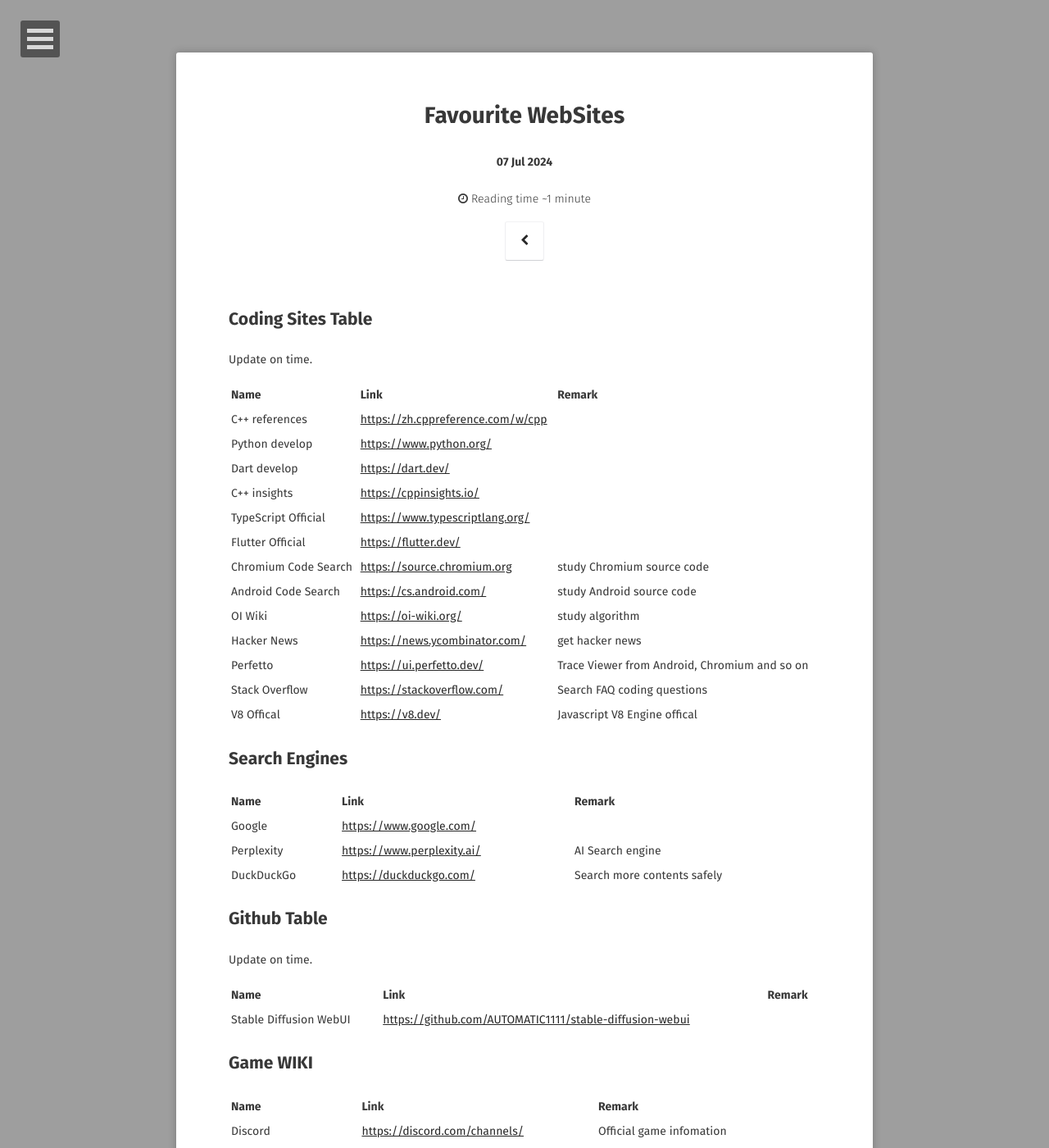
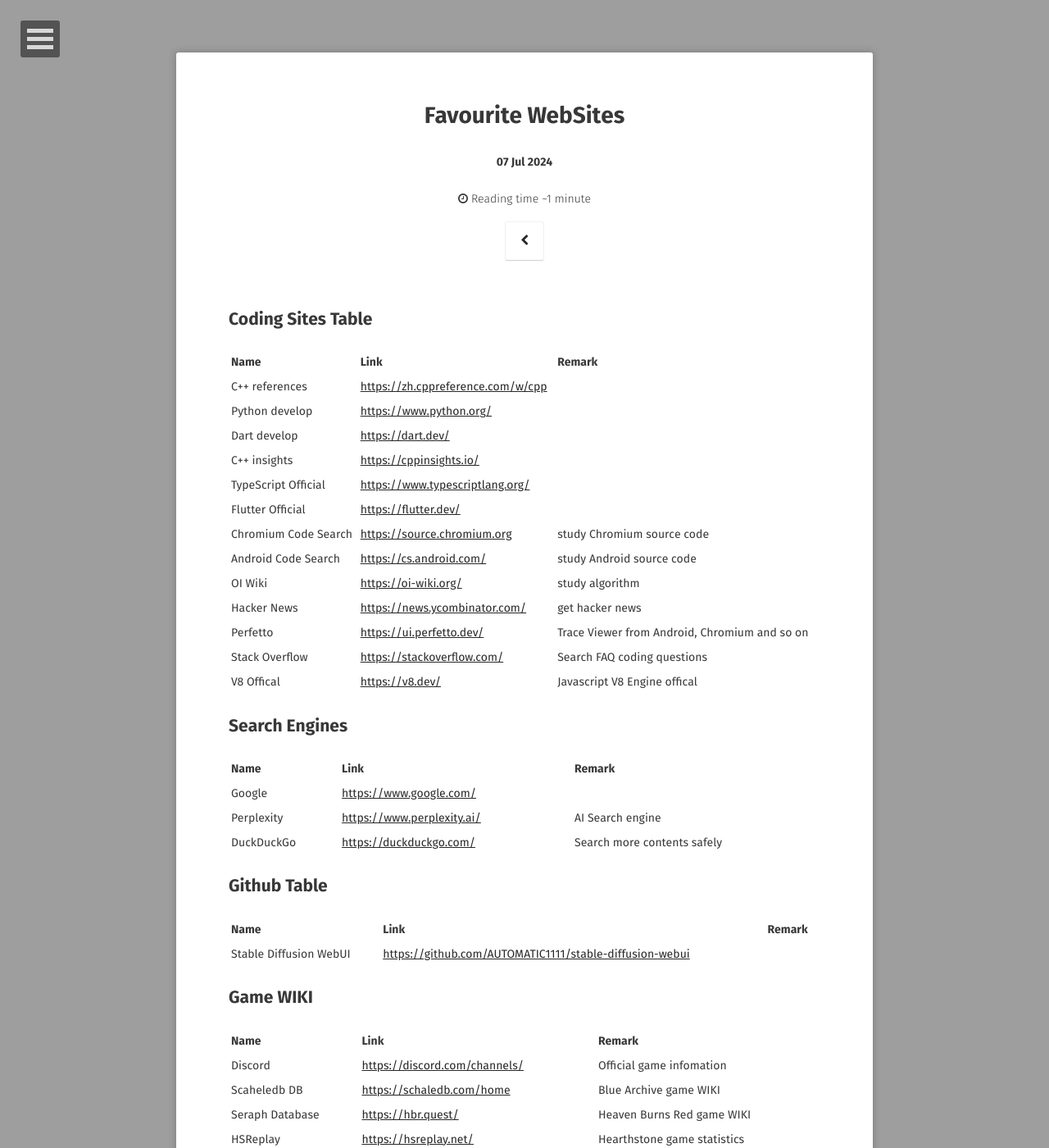
Before and after one commit to o7878x/o7878x.github.io, a Jekyll site: the page built from _posts/2024-07-07-fav-sites.md, in a window 1280 px wide and 1400 px high. Shown: the whole window at 82% size. Built offline with Jekyll 4.4.1, drawn with Linux system fonts in a browser that asks for light colours; some web fonts are replaced; comment, search, counter and statistics services are not loaded.

Commit message:
fix:update descriptions

```diff
--- a/_posts/2024-07-07-fav-sites.md
+++ b/_posts/2024-07-07-fav-sites.md
@@ -10,8 +10,6 @@
 ---
 
 ## Coding Sites Table
-
-Update on time.
 
 | Name | Link | Remark |
 | --- | --- | --- |
@@ -39,8 +37,6 @@
 
 ## Github Table
 
-Update on time.
-
 | Name | Link | Remark |
 | --- | --- | --- |
 | Stable Diffusion WebUI | <https://github.com/AUTOMATIC1111/stable-diffusion-webui> | |
```
